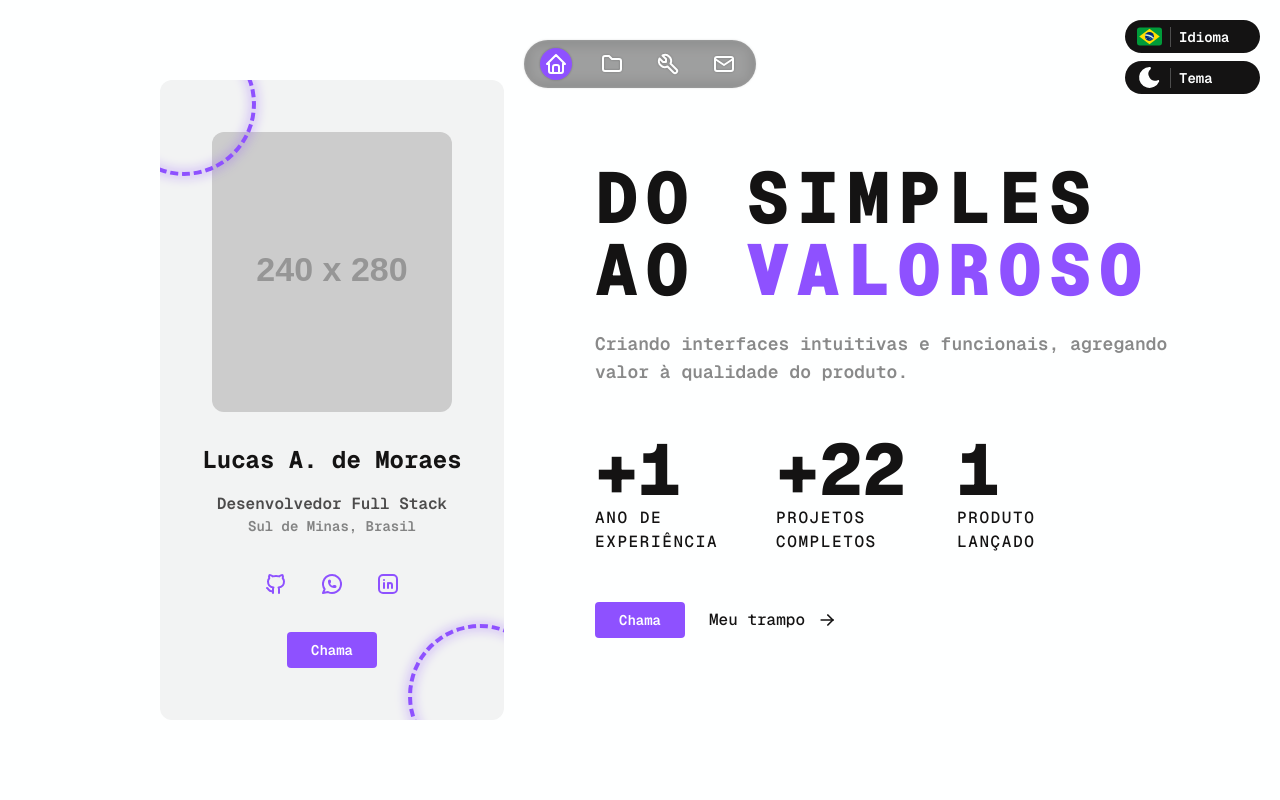
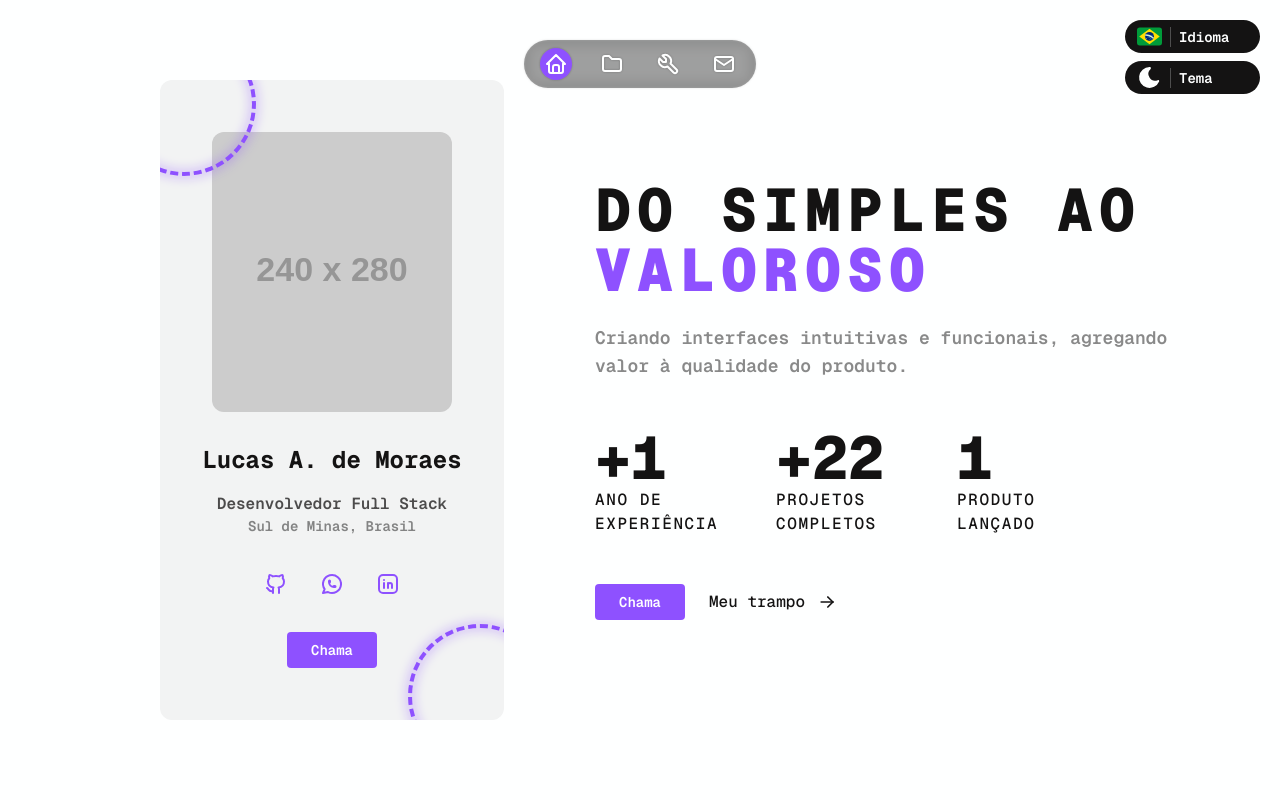
Before and after one commit to lucas-adm/portfolio, a Next.js app: page / in a window 1280 px wide. Shown: the top 800 px of the page. Built offline with nearby package versions, Linux system fonts and the light colour scheme.

Commit message:
feat(header): add scroll to about section in main navigation

```diff
--- a/src/components/header/elements/Link.tsx
+++ b/src/components/header/elements/Link.tsx
@@ -30,7 +30,7 @@ export const Link = ({ icon: Icon, tooltip, isActive, navigateToId, ...rest }: L
             aria-current={isActive}
             onClick={handleClick}
             className={clsx(
-                'group outline-primary',
+                'group outline-primary whitespace-nowrap',
                 'relative',
                 'p-1 rounded-full',
                 'block',
--- a/src/components/header/index.tsx
+++ b/src/components/header/index.tsx
@@ -1,7 +1,7 @@
 'use client';
 
 import { clsx } from "clsx";
-import { IconFolder, IconHome, IconMail, IconTool } from "@tabler/icons-react";
+import { IconFolder, IconHome, IconMail, IconTool, IconUser } from "@tabler/icons-react";
 import { Link } from "./elements";
 import { useEffect, useMemo, useState } from "react";
 import { usePathname } from "next/navigation";
@@ -15,12 +15,13 @@ export const Header = (props: React.HTMLAttributes<HTMLElement>) => {
 
     const [activeId, setActiveId] = useState<string>('');
 
-    const items: { id: string, icon: React.ElementType, label: string }[] = useMemo(() => [
-        { id: 'home', icon: IconHome, label: t('header.links.home') },
-        { id: 'work', icon: IconFolder, label: t('header.links.work') },
-        // { id: 'experience', icon: IconBriefcase2, label: t('header.links.experience') },
-        { id: 'tools', icon: IconTool, label: t('header.links.tools') },
-        { id: 'contact', icon: IconMail, label: t('header.links.contact') },
+    const items: { id: string, hide: boolean, icon: React.ElementType, label: string }[] = useMemo(() => [
+        { id: 'profile', hide: true, icon: IconUser, label: t('header.links.profile') },
+        { id: 'home', hide: false, icon: IconHome, label: t('header.links.home') },
+        { id: 'work', hide: false, icon: IconFolder, label: t('header.links.work') },
+        // { id: 'experience', hide: false, icon: IconBriefcase2, label: t('header.links.experience') },
+        { id: 'tools', hide: false, icon: IconTool, label: t('header.links.tools') },
+        { id: 'contact', hide: false, icon: IconMail, label: t('header.links.contact') },
     ], [t]);
 
     useEffect(() => {
@@ -59,9 +60,9 @@ export const Header = (props: React.HTMLAttributes<HTMLElement>) => {
             {...props}
         >
             <nav aria-label={t('header.navAriaLabel')}>
-                <ul className="flex items-center gap-6">
+                <ul className="flex items-center gap-6 insm:gap-4">
                     {items.map((item, key) => (
-                        <li key={key}>
+                        <li key={key} aria-hidden={item.hide} className={`${item.hide ? 'hidden inlg:block' : 'block'}`}>
                             <Link
                                 icon={item.icon}
                                 tooltip={item.label}
--- a/src/components/sections/Profile.tsx
+++ b/src/components/sections/Profile.tsx
@@ -14,7 +14,7 @@ export const Profile = (props: React.HTMLAttributes<HTMLElement>) => {
             aria-labelledby="profile-title"
             aria-describedby="profile-desc"
             className={clsx(
-                'sticky top-0 left-0 h-screen px-2 py-4',
+                'sticky top-0 left-0 h-screen px-2 py-4 inlg:p-0',
                 'flex items-center justify-end',
                 'inlg:static inlg:justify-center',
                 'inmd:h-svh',
--- a/src/components/sections/elements/Title.tsx
+++ b/src/components/sections/elements/Title.tsx
@@ -1,6 +1,6 @@
 export const Title = (props: React.HTMLAttributes<HTMLHeadingElement>) => (
     <h2
-        className="font-extrabold tracking-widest text-7xl dark:text-light text-dark inlg:text-center insm:text-3xl"
+        className="font-extrabold tracking-widest text-7xl dark:text-light text-dark inlg:text-center inxl:text-6xl insm:text-3xl"
         {...props}
     />
 )
--- a/src/components/sections/elements/home/DT.tsx
+++ b/src/components/sections/elements/home/DT.tsx
@@ -1,6 +1,6 @@
 export const DT = (props: React.HTMLAttributes<HTMLElement>) => (
     <dt
-        className="font-extrabold text-7xl dark:text-light text-dark insm:text-center insm:text-3xl"
+        className="font-extrabold text-7xl dark:text-light text-dark inxl:text-6xl insm:text-center insm:text-3xl"
         {...props}
     />
 )
--- a/src/components/sidecard/index.tsx
+++ b/src/components/sidecard/index.tsx
@@ -14,7 +14,7 @@ export const SideCard = (props: React.HTMLAttributes<HTMLElement>) => {
             className={clsx(
                 'overflow-hidden relative',
                 'max-w-full w-[344px] max-h-full h-[640px] rounded-xl',
-                'insm:h-[95svh]',
+                'inlg:w-full inlg:h-full inlg:rounded-none',
                 'flex flex-col items-center justify-center',
                 'dark:bg-light/5 bg-dark/5',
                 'transition-colors duration-666',
--- a/src/translations/en/global.json
+++ b/src/translations/en/global.json
@@ -2,6 +2,7 @@
     "header": {
         "navAriaLabel": "Main site navigation",
         "links": {
+            "profile": "About",
             "home": "Home",
             "work": "Work",
             "experience": "Experience",
--- a/src/translations/es/global.json
+++ b/src/translations/es/global.json
@@ -2,6 +2,7 @@
     "header": {
         "navAriaLabel": "Navegación principal del sitio",
         "links": {
+            "profile": "Sobre mí",
             "home": "Inicio",
             "work": "Trabajo",
             "experience": "Experiencia",
--- a/src/translations/pt/global.json
+++ b/src/translations/pt/global.json
@@ -2,6 +2,7 @@
     "header": {
         "navAriaLabel": "Navegação principal do site",
         "links": {
+            "profile": "Sobre",
             "home": "Início",
             "work": "Trabalho",
             "experience": "Experiência",
```
